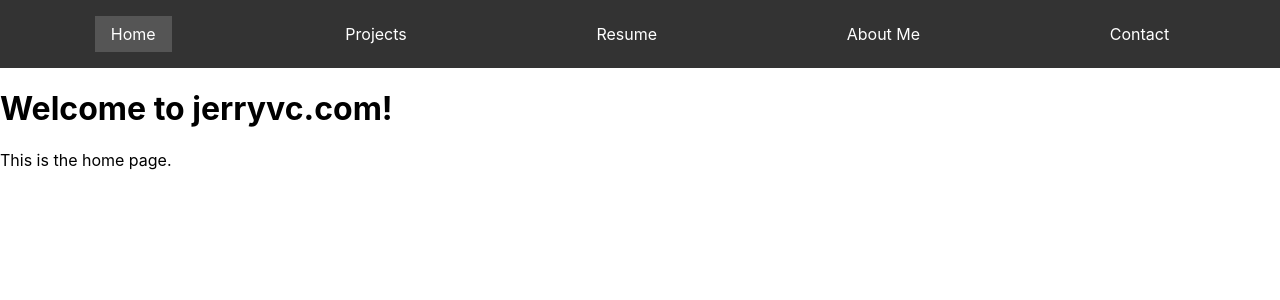
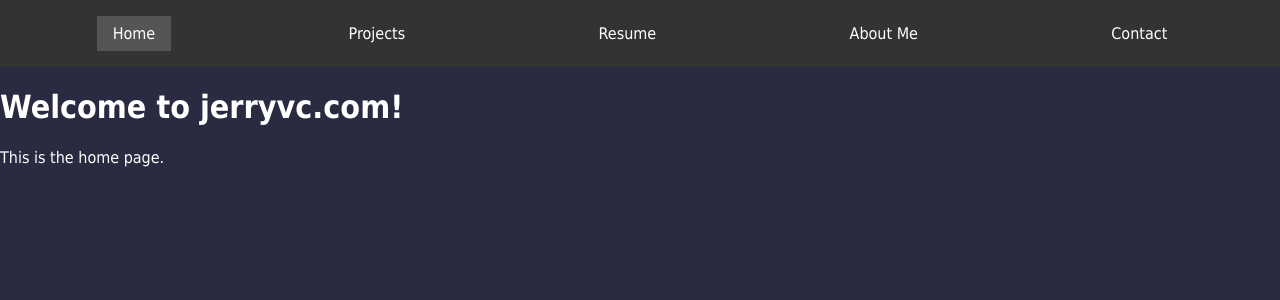
Before and after one commit to jerryvchen/jerryvchen.github.io, a React (Create React App) app: page / in a window 1280 px wide. Shown: the top 300 px of the page. Built offline with nearby package versions, Linux system fonts and the light colour scheme.

Commit message:
Added background

```diff
--- a/src/App.js
+++ b/src/App.js
@@ -1,4 +1,5 @@
 import React from 'react';
+import './styles/App.css';
 
 import Navbar from './components/Navbar';
 
--- a/src/styles/App.css
+++ b/src/styles/App.css
@@ -0,0 +1,12 @@
+/* App.css */
+
+body {
+    margin: 0;
+    padding: 0;
+    font-family: 'Tahoma';
+    /*font-family: -apple-system, BlinkMacSystemFont, 'Segoe UI', 'Roboto', 'Oxygen',
+    'Ubuntu', 'Cantarell', 'Fira Sans', 'Droid Sans', 'Helvetica Neue',
+    sans-serif;*/
+    background: #2a2b40;
+    color: white;
+}
```
